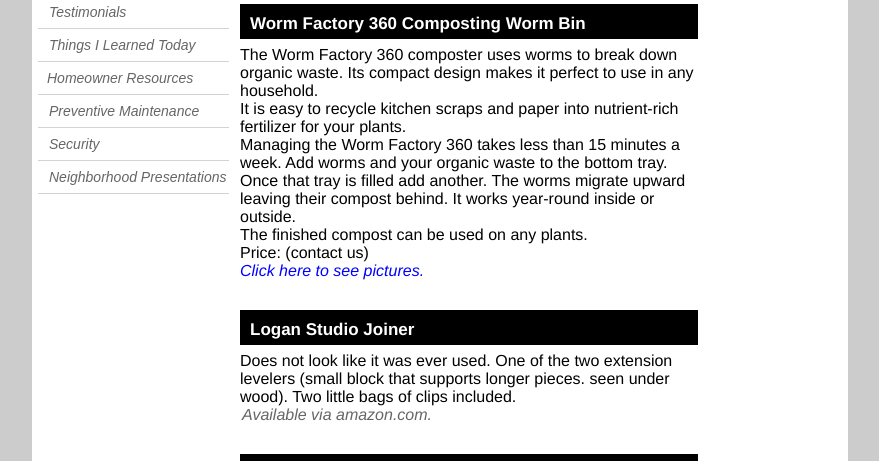
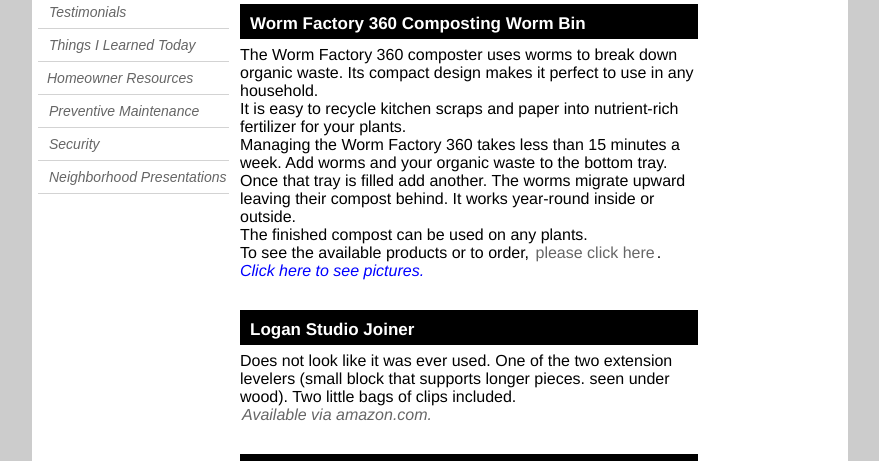
Before and after one commit to scatteredfrog/flirzelkwerp_pphm, a PHP site: page /toolsmats.php in a window 1280 px wide. Shown: the part 550-1011 px from the top of the page, without its empty margins (200-1079 px from the left). Run offline with PHP 8.4, Linux system fonts and the light colour scheme.

Commit message:
Link to worm order form

```diff
--- a/toolsmats.php
+++ b/toolsmats.php
@@ -61,7 +61,7 @@
                         is filled add another. The worms migrate upward leaving their
                         compost behind. It works year-round inside or outside.<br />
                         The finished compost can be used on any plants.<br />
-                        Price: (contact us)<br />
+                        To see the available products or to order, <a href="worm_order.php">please click here</a>.<br />
                         <span ng-click="arrowClick('worm-fact')" id="worm-fact-see" class="clickToSee">Click here to see pictures.</span>
                     </div>
                     <div ng-show="id=='worm-fact'" id="worm-fact-pix" class="fotorama">
```
